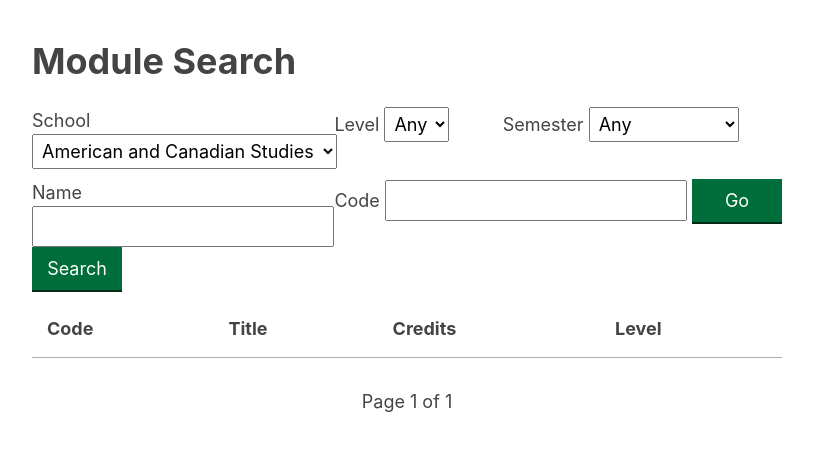
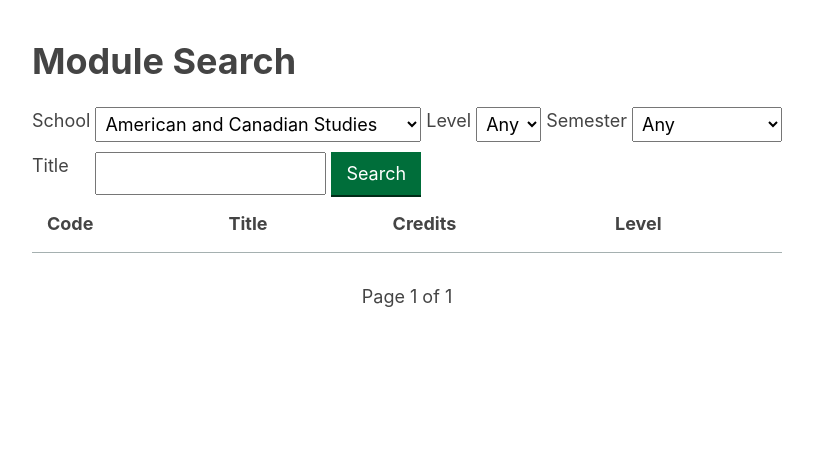
Before and after one commit to Nottingham-Course-Explorer/uon-course-explorer, a Flask app: page / in a window 1280 px wide. Shown: the top 451 px of the page, without its empty margins (233-1046 px from the left). Run offline with Flask 3, Linux system fonts and the light colour scheme; data that the repository does not hold is empty; some libraries are stand-ins or nearby versions.

Commit message:
update (deployment test)

```diff
--- a/src/static/index.css
+++ b/src/static/index.css
@@ -1,30 +1,45 @@
 #search-area {
     display: grid;
     grid-template-areas:
-            "select-school select-level select-semester"
-            "search go-to-module go-to-module";
-    grid-template-columns: auto auto;
-    grid-template-rows: auto auto auto;
-    column-gap: 10px;
+            "school-label school school level-label select-level semester-label select-semester"
+            "name-label name-input name-button go-to-module go-to-module go-to-module go-to-module";
+    grid-template-columns: auto auto 90px auto auto auto 150px;
+    grid-template-rows: auto auto;
+    column-gap: 5px;
     row-gap: 10px;
 }
 
-#search {
-    grid-area: search;
+#name-input {
+    grid-area: name-input;
+}
+#name-label {
+    grid-area: name-label;
+}
+#name-button {
+    grid-area: name-button;
 }
 
 #go-to-module {
     grid-area: go-to-module;
 }
 
+#level-label {
+    grid-area: level-label;
+}
 #select-level {
    grid-area: select-level;
 }
 
-#select-school {
-    grid-area: select-school;
+#school-wrap {
+    grid-area: school;
+}
+#school-label {
+    grid-area: school-label;
 }
 
+#semester-label {
+    grid-area: semester-label;
+}
 #select-semester {
     grid-area: select-semester;
 }
--- a/src/templates/index.html.jinja
+++ b/src/templates/index.html.jinja
@@ -10,47 +10,49 @@
 
 	<!-- Search area -->
 	<div id="search-area">
-		<div id="select-school">
-			<label>
+		<label for="school" id="school-label">
 			School
-				<select name="school" form="search" style="max-width: 305px">
+		</label>
+		<div id="school-wrap">
+			<select id="school" name="school" form="search" style="max-width: 100%">
 				{% for school in school_options %}
 					<option {%- if school == school_query %} selected{% endif %}>{{ school }}</option>
 				{% endfor %}
 			</select>
-			</label>
 		</div>
 
+		<label id="level-label" for="level">
+			Level
+		</label>
 		<div id="select-level">
-			<label>
-				Level
-				<select name="level" form="search">
+			<select id="level" name="level" form="search">
 				<option value="">Any</option>
 				{% for level in level_options %}
 					<option {%- if level == level_query %} selected{% endif %}>{{ level }}</option>
 				{% endfor %}
 			</select>
-			</label>
 		</div>
 
+		<label id="semester-label" for="semester">
+			Semester
+		</label>
 		<div id="select-semester">
-			<label>
-				Semester
-				<select name="semester" form="search" style="max-width: 150px">
+			<select id="semester" name="semester" form="search" style="max-width: 100%">
 				<option value="">Any</option>
 				{% for semester in semester_options %}
 					<option {%- if semester == semester_query %} selected{% endif %}>{{ semester }}</option>
 				{% endfor %}
 			</select>
-			</label>
 		</div>
 
 		<form id="search" action="/" method="get" hx-boost="true" hx-swap="innerHTML show:no-scroll">
-			<label for="name-input">Name</label>
-			<input id="name-input" name="name" value="{{ name_query }}">
-			<button type="submit" class="btn-primary">Search</button>
 		</form>
 
+		<label for="name-input" id="name-label">Title</label>
+		<input form="search" id="name-input" name="name" value="{{ name_query }}">
+		<button form="search" id="name-button" type="submit" class="btn-primary">Search</button>
+
+		<!--
 		<form id="go-to-module"
 			  _="on submit
                 halt the event
@@ -62,6 +64,7 @@
 			<input id="code-input" name="code">
 			<button type="submit" class="btn-primary">Go</button>
 		</form>
+		-->
 	</div>
 
 	<!-- Results list -->
```
Lines whose indentation alone changed are shown as unchanged.
